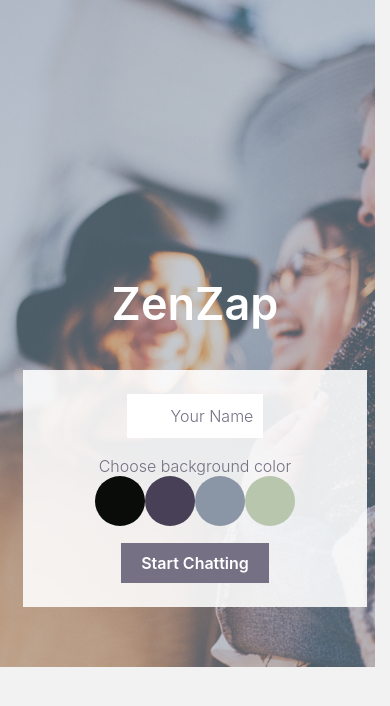
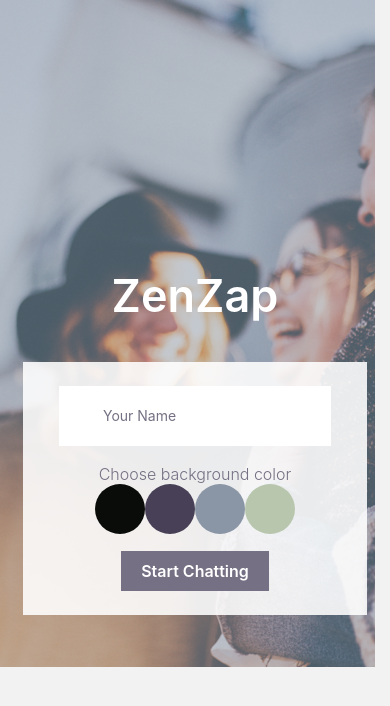
Before and after one commit to kamilaut/ZenZap, a React Native app: screen /Start in a window 390 px wide. Shown: the top 706 px of the page. Built offline with nearby package versions, Linux system fonts and the light colour scheme.

Commit message:
navigation to the chat page

```diff
--- a/components/Start.js
+++ b/components/Start.js
@@ -1,8 +1,9 @@
 import React, { useState } from 'react';
-import { View, Text, TouchableOpacity, StyleSheet, ImageBackground, Image } from 'react-native';
+import { View, Text, TouchableOpacity, StyleSheet, ImageBackground, Image, TextInput } from 'react-native';
 
 export default function Start({ navigation }) {
   const [userName, setUserName] = useState('');
+  const [selectedColor, setSelectedColor] = useState('#090C08'); // Add selectedColor state
 
   const handleStartChatting = () => {
     navigation.navigate('Chat', {
@@ -17,13 +18,18 @@ export default function Start({ navigation }) {
 
   return (
     <ImageBackground source={require('../assets/bg.png')} style={styles.backgroundImage}>
-
       <View style={styles.container}>
         <Text style={styles.title}>ZenZap</Text>
         <View style={styles.contentContainer}>
           <View style={styles.nameContainer}>
             <Image source={require('../assets/icon.png')} style={styles.icon} />
-            <Text style={styles.subtitle}>Your Name</Text>
+            <TextInput
+              style={styles.input}
+              onChangeText={setUserName}
+              value={userName}
+              placeholder="Your Name"
+              placeholderTextColor="#757083"
+            />
           </View>
           <Text style={styles.subtitle}>Choose background color</Text>
           <View style={styles.colorOptionsContainer}>
@@ -90,6 +96,11 @@ const styles = StyleSheet.create({
     height: 24,
     marginRight: 10,
   },
+  input: {
+    flex: 1,
+    height: 40,
+    color: '#757083',
+  },
   subtitle: {
     fontSize: 16,
     fontWeight: '300',
```
